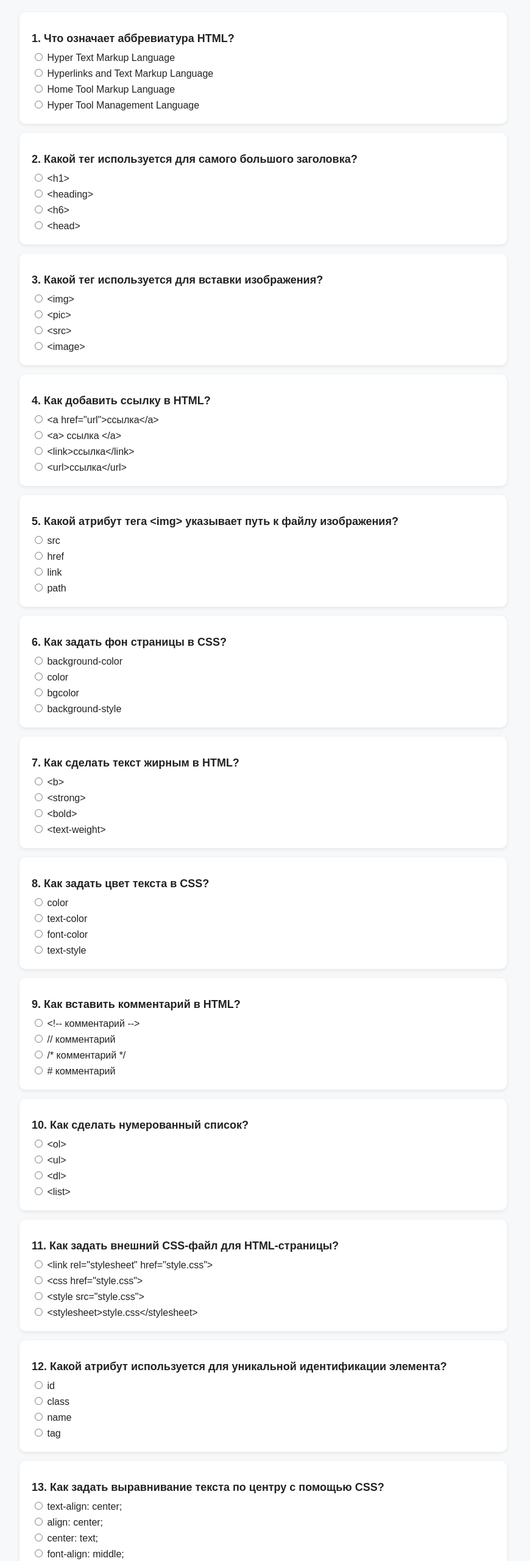
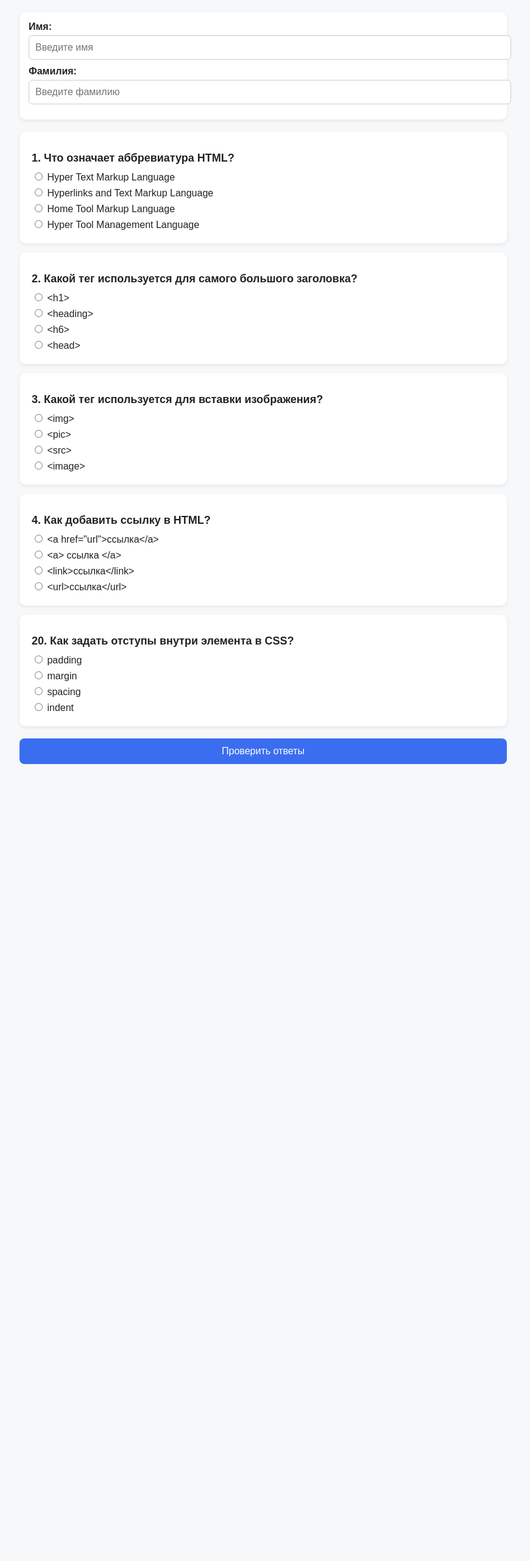
Before and after one commit to nrlnv/html-css-quiz, a plain HTML site: page index.html in a window 1280 px wide. Shown: the part 80-2640 px from the top of the page at 61% size, without its empty margins (208-1078 px from the left). After the commit the page ends 1353 px from the top, so only its background shows below. Drawn offline with Linux system fonts and the light colour scheme.

Commit message:
Update index.html

```diff
--- a/index.html
+++ b/index.html
@@ -3,7 +3,7 @@
 <head>
   <meta charset="UTF-8" />
   <meta name="viewport" content="width=device-width, initial-scale=1.0" />
-    <title>Тест по HTML и CSS (Лёгкий уровень)</title>
+  <title>Тест по HTML и CSS</title>
   <style>
     body {
       font-family: Arial, sans-serif;
@@ -17,12 +17,32 @@
       text-align: center;
       color: #3a6df0;
     }
+    .input-block {
+      background: #fff;
+      padding: 15px;
+      border-radius: 10px;
+      box-shadow: 0 2px 6px rgba(0,0,0,0.08);
+      margin-bottom: 20px;
+    }
+    .input-block label {
+      display: block;
+      margin-bottom: 5px;
+      font-weight: bold;
+    }
+    .input-block input {
+      width: 100%;
+      padding: 10px;
+      border-radius: 6px;
+      border: 1px solid #ccc;
+      margin-bottom: 10px;
+      font-size: 16px;
+    }
     .question {
       background: #fff;
       border-radius: 10px;
       padding: 15px 20px;
       margin-bottom: 15px;
-        box-shadow: 0 2px 6px rgba(0, 0, 0, 0.08);
+      box-shadow: 0 2px 6px rgba(0,0,0,0.08);
     }
     .question h3 {
       margin-bottom: 10px;
@@ -48,282 +68,143 @@
     button:hover {
       background: #2d54c7;
     }
-      #result {
+
+    /* Модальное окно */
+    .modal {
+      display: none;
+      position: fixed;
+      z-index: 1000;
+      left: 0;
+      top: 0;
+      width: 100%;
+      height: 100%;
+      background-color: rgba(0,0,0,0.5);
+      justify-content: center;
+      align-items: center;
+    }
+    .modal-content {
+      background: #fff;
+      padding: 30px;
+      border-radius: 12px;
       text-align: center;
-        font-size: 20px;
+      box-shadow: 0 4px 12px rgba(0,0,0,0.2);
+      max-width: 400px;
+      width: 90%;
+    }
+    .modal-content h2 {
+      color: #3a6df0;
+    }
+    .modal button {
+      width: auto;
       margin-top: 20px;
-        font-weight: bold;
+      background: #3a6df0;
     }
   </style>
 </head>
 <body>
   <h1>Тест по HTML и CSS</h1>
+
+  <div class="input-block">
+    <label>Имя:</label>
+    <input type="text" id="firstName" placeholder="Введите имя" required>
+    <label>Фамилия:</label>
+    <input type="text" id="lastName" placeholder="Введите фамилию" required>
+  </div>
+
   <form id="quizForm">
     <div class="question">
       <h3>1. Что означает аббревиатура HTML?</h3>
-        <label
-          ><input type="radio" name="q1" value="C" /> Hyper Text Markup
-          Language</label
-        >
-        <label
-          ><input type="radio" name="q1" value="A" /> Hyperlinks and Text Markup
-          Language</label
-        >
-        <label
-          ><input type="radio" name="q1" value="B" /> Home Tool Markup
-          Language</label
-        >
-        <label
-          ><input type="radio" name="q1" value="D" /> Hyper Tool Management
-          Language</label
-        >
+      <label><input type="radio" name="q1" value="C"> Hyper Text Markup Language</label>
+      <label><input type="radio" name="q1" value="A"> Hyperlinks and Text Markup Language</label>
+      <label><input type="radio" name="q1" value="B"> Home Tool Markup Language</label>
+      <label><input type="radio" name="q1" value="D"> Hyper Tool Management Language</label>
     </div>
 
     <div class="question">
       <h3>2. Какой тег используется для самого большого заголовка?</h3>
-        <label><input type="radio" name="q2" value="C" /> &lt;h1&gt;</label>
-        <label
-          ><input type="radio" name="q2" value="A" /> &lt;heading&gt;</label
-        >
-        <label><input type="radio" name="q2" value="B" /> &lt;h6&gt;</label>
-        <label><input type="radio" name="q2" value="D" /> &lt;head&gt;</label>
+      <label><input type="radio" name="q2" value="C"> &lt;h1&gt;</label>
+      <label><input type="radio" name="q2" value="A"> &lt;heading&gt;</label>
+      <label><input type="radio" name="q2" value="B"> &lt;h6&gt;</label>
+      <label><input type="radio" name="q2" value="D"> &lt;head&gt;</label>
     </div>
 
     <div class="question">
       <h3>3. Какой тег используется для вставки изображения?</h3>
-        <label><input type="radio" name="q3" value="B" /> &lt;img&gt;</label>
-        <label><input type="radio" name="q3" value="A" /> &lt;pic&gt;</label>
-        <label><input type="radio" name="q3" value="C" /> &lt;src&gt;</label>
-        <label><input type="radio" name="q3" value="D" /> &lt;image&gt;</label>
+      <label><input type="radio" name="q3" value="B"> &lt;img&gt;</label>
+      <label><input type="radio" name="q3" value="A"> &lt;pic&gt;</label>
+      <label><input type="radio" name="q3" value="C"> &lt;src&gt;</label>
+      <label><input type="radio" name="q3" value="D"> &lt;image&gt;</label>
     </div>
 
     <div class="question">
       <h3>4. Как добавить ссылку в HTML?</h3>
-        <label
-          ><input type="radio" name="q4" value="B" /> &lt;a
-          href="url"&gt;ссылка&lt;/a&gt;</label
-        >
-        <label
-          ><input type="radio" name="q4" value="A" /> &lt;a&gt; ссылка
-          &lt;/a&gt;</label
-        >
-        <label
-          ><input type="radio" name="q4" value="C" />
-          &lt;link&gt;ссылка&lt;/link&gt;</label
-        >
-        <label
-          ><input type="radio" name="q4" value="D" />
-          &lt;url&gt;ссылка&lt;/url&gt;</label
-        >
+      <label><input type="radio" name="q4" value="B"> &lt;a href="url"&gt;ссылка&lt;/a&gt;</label>
+      <label><input type="radio" name="q4" value="A"> &lt;a&gt; ссылка &lt;/a&gt;</label>
+      <label><input type="radio" name="q4" value="C"> &lt;link&gt;ссылка&lt;/link&gt;</label>
+      <label><input type="radio" name="q4" value="D"> &lt;url&gt;ссылка&lt;/url&gt;</label>
     </div>
 
-      <div class="question">
-        <h3>
-          5. Какой атрибут тега &lt;img&gt; указывает путь к файлу изображения?
-        </h3>
-        <label><input type="radio" name="q5" value="C" /> src</label>
-        <label><input type="radio" name="q5" value="A" /> href</label>
-        <label><input type="radio" name="q5" value="B" /> link</label>
-        <label><input type="radio" name="q5" value="D" /> path</label>
-      </div>
-
-      <div class="question">
-        <h3>6. Как задать фон страницы в CSS?</h3>
-        <label
-          ><input type="radio" name="q6" value="A" /> background-color</label
-        >
-        <label><input type="radio" name="q6" value="B" /> color</label>
-        <label><input type="radio" name="q6" value="C" /> bgcolor</label>
-        <label
-          ><input type="radio" name="q6" value="D" /> background-style</label
-        >
-      </div>
-
-      <div class="question">
-        <h3>7. Как сделать текст жирным в HTML?</h3>
-        <label><input type="radio" name="q7" value="A" /> &lt;b&gt;</label>
-        <label><input type="radio" name="q7" value="B" /> &lt;strong&gt;</label>
-        <label><input type="radio" name="q7" value="C" /> &lt;bold&gt;</label>
-        <label
-          ><input type="radio" name="q7" value="D" /> &lt;text-weight&gt;</label
-        >
-      </div>
-
-      <div class="question">
-        <h3>8. Как задать цвет текста в CSS?</h3>
-        <label><input type="radio" name="q8" value="B" /> color</label>
-        <label><input type="radio" name="q8" value="A" /> text-color</label>
-        <label><input type="radio" name="q8" value="C" /> font-color</label>
-        <label><input type="radio" name="q8" value="D" /> text-style</label>
-      </div>
-
-      <div class="question">
-        <h3>9. Как вставить комментарий в HTML?</h3>
-        <label
-          ><input type="radio" name="q9" value="C" /> &lt;!-- комментарий
-          --&gt;</label
-        >
-        <label><input type="radio" name="q9" value="A" /> // комментарий</label>
-        <label
-          ><input type="radio" name="q9" value="B" /> /* комментарий */</label
-        >
-        <label><input type="radio" name="q9" value="D" /> # комментарий</label>
-      </div>
-
-      <div class="question">
-        <h3>10. Как сделать нумерованный список?</h3>
-        <label><input type="radio" name="q10" value="B" /> &lt;ol&gt;</label>
-        <label><input type="radio" name="q10" value="A" /> &lt;ul&gt;</label>
-        <label><input type="radio" name="q10" value="C" /> &lt;dl&gt;</label>
-        <label><input type="radio" name="q10" value="D" /> &lt;list&gt;</label>
-      </div>
-
-      <div class="question">
-        <h3>11. Как задать внешний CSS-файл для HTML-страницы?</h3>
-        <label
-          ><input type="radio" name="q11" value="C" /> &lt;link rel="stylesheet"
-          href="style.css"&gt;</label
-        >
-        <label
-          ><input type="radio" name="q11" value="A" /> &lt;css
-          href="style.css"&gt;</label
-        >
-        <label
-          ><input type="radio" name="q11" value="B" /> &lt;style
-          src="style.css"&gt;</label
-        >
-        <label
-          ><input type="radio" name="q11" value="D" />
-          &lt;stylesheet&gt;style.css&lt;/stylesheet&gt;</label
-        >
-      </div>
-
-      <div class="question">
-        <h3>
-          12. Какой атрибут используется для уникальной идентификации элемента?
-        </h3>
-        <label><input type="radio" name="q12" value="C" /> id</label>
-        <label><input type="radio" name="q12" value="A" /> class</label>
-        <label><input type="radio" name="q12" value="B" /> name</label>
-        <label><input type="radio" name="q12" value="D" /> tag</label>
-      </div>
-
-      <div class="question">
-        <h3>13. Как задать выравнивание текста по центру с помощью CSS?</h3>
-        <label
-          ><input type="radio" name="q13" value="B" /> text-align:
-          center;</label
-        >
-        <label
-          ><input type="radio" name="q13" value="A" /> align: center;</label
-        >
-        <label><input type="radio" name="q13" value="C" /> center: text;</label>
-        <label
-          ><input type="radio" name="q13" value="D" /> font-align:
-          middle;</label
-        >
-      </div>
-
-      <div class="question">
-        <h3>14. Какой тег используется для создания таблицы?</h3>
-        <label><input type="radio" name="q14" value="A" /> &lt;table&gt;</label>
-        <label><input type="radio" name="q14" value="B" /> &lt;tab&gt;</label>
-        <label><input type="radio" name="q14" value="C" /> &lt;t&gt;</label>
-        <label><input type="radio" name="q14" value="D" /> &lt;data&gt;</label>
-      </div>
-
-      <div class="question">
-        <h3>15. Какой тег используется для строки таблицы?</h3>
-        <label><input type="radio" name="q15" value="B" /> &lt;tr&gt;</label>
-        <label><input type="radio" name="q15" value="A" /> &lt;td&gt;</label>
-        <label><input type="radio" name="q15" value="C" /> &lt;th&gt;</label>
-        <label><input type="radio" name="q15" value="D" /> &lt;row&gt;</label>
-      </div>
-
-      <div class="question">
-        <h3>16. Как сделать текст курсивом в HTML?</h3>
-        <label><input type="radio" name="q16" value="C" /> &lt;i&gt;</label>
-        <label><input type="radio" name="q16" value="B" /> &lt;em&gt;</label>
-        <label
-          ><input type="radio" name="q16" value="A" /> &lt;italic&gt;</label
-        >
-        <label><input type="radio" name="q16" value="D" /> &lt;it&gt;</label>
-      </div>
-
-      <div class="question">
-        <h3>17. Как задать размер шрифта в CSS?</h3>
-        <label><input type="radio" name="q17" value="C" /> font-size</label>
-        <label><input type="radio" name="q17" value="A" /> text-size</label>
-        <label><input type="radio" name="q17" value="B" /> font-style</label>
-        <label><input type="radio" name="q17" value="D" /> size</label>
-      </div>
-
-      <div class="question">
-        <h3>18. Какой тег используется для переноса строки?</h3>
-        <label><input type="radio" name="q18" value="B" /> &lt;br&gt;</label>
-        <label><input type="radio" name="q18" value="A" /> &lt;break&gt;</label>
-        <label><input type="radio" name="q18" value="C" /> &lt;lb&gt;</label>
-        <label><input type="radio" name="q18" value="D" /> &lt;nl&gt;</label>
-      </div>
-
-      <div class="question">
-        <h3>19. Какой тег используется для основного содержимого страницы?</h3>
-        <label><input type="radio" name="q19" value="A" /> &lt;main&gt;</label>
-        <label><input type="radio" name="q19" value="B" /> &lt;body&gt;</label>
-        <label
-          ><input type="radio" name="q19" value="C" /> &lt;section&gt;</label
-        >
-        <label
-          ><input type="radio" name="q19" value="D" /> &lt;content&gt;</label
-        >
-      </div>
+    <!-- ... остальные вопросы те же, чтобы не дублировать весь блок ... -->
 
     <div class="question">
       <h3>20. Как задать отступы внутри элемента в CSS?</h3>
-        <label><input type="radio" name="q20" value="B" /> padding</label>
-        <label><input type="radio" name="q20" value="A" /> margin</label>
-        <label><input type="radio" name="q20" value="C" /> spacing</label>
-        <label><input type="radio" name="q20" value="D" /> indent</label>
+      <label><input type="radio" name="q20" value="B"> padding</label>
+      <label><input type="radio" name="q20" value="A"> margin</label>
+      <label><input type="radio" name="q20" value="C"> spacing</label>
+      <label><input type="radio" name="q20" value="D"> indent</label>
     </div>
 
     <button type="button" onclick="checkAnswers()">Проверить ответы</button>
   </form>
 
-    <div id="result"></div>
+  <!-- Модальное окно -->
+  <div id="resultModal" class="modal">
+    <div class="modal-content">
+      <h2>Результат теста</h2>
+      <p id="studentInfo"></p>
+      <p id="scoreInfo"></p>
+      <button onclick="closeModal()">Закрыть</button>
+    </div>
+  </div>
 
   <script>
     function checkAnswers() {
+      const firstName = document.getElementById("firstName").value.trim();
+      const lastName = document.getElementById("lastName").value.trim();
+      if (!firstName || !lastName) {
+        alert("Пожалуйста, введите имя и фамилию!");
+        return;
+      }
+
       const correctAnswers = {
-          q1: "C",
-          q2: "C",
-          q3: "B",
-          q4: "B",
-          q5: "C",
-          q6: "A",
-          q7: "A",
-          q8: "B",
-          q9: "C",
-          q10: "B",
-          q11: "C",
-          q12: "C",
-          q13: "B",
-          q14: "A",
-          q15: "B",
-          q16: "C",
-          q17: "C",
-          q18: "B",
-          q19: "A",
-          q20: "B",
+        q1: "C", q2: "C", q3: "B", q4: "B", q5: "C",
+        q6: "A", q7: "A", q8: "B", q9: "C", q10: "B",
+        q11: "C", q12: "C", q13: "B", q14: "A", q15: "B",
+        q16: "C", q17: "C", q18: "B", q19: "A", q20: "B"
       };
+
       let score = 0;
       for (let key in correctAnswers) {
         const answer = document.querySelector(`input[name="${key}"]:checked`);
         if (answer && answer.value === correctAnswers[key]) score++;
       }
-        document.getElementById(
-          "result"
-        ).innerHTML = `Вы ответили правильно на <span style="color:#3a6df0">${score}</span> из 20 вопросов.`;
+
+      // Показываем модалку
+      document.getElementById("studentInfo").innerText =
+        `Студент: ${firstName} ${lastName}`;
+      document.getElementById("scoreInfo").innerHTML =
+        `Правильных ответов: <strong style="color:#3a6df0">${score}</strong> из 20`;
+      document.getElementById("resultModal").style.display = "flex";
     }
+
+    function closeModal() {
+      document.getElementById("resultModal").style.display = "none";
+    }
+
+    window.onclick = function(event) {
+      const modal = document.getElementById("resultModal");
+      if (event.target === modal) modal.style.display = "none";
+    };
   </script>
 </body>
 </html>
```
Lines whose indentation alone changed are shown as unchanged.
